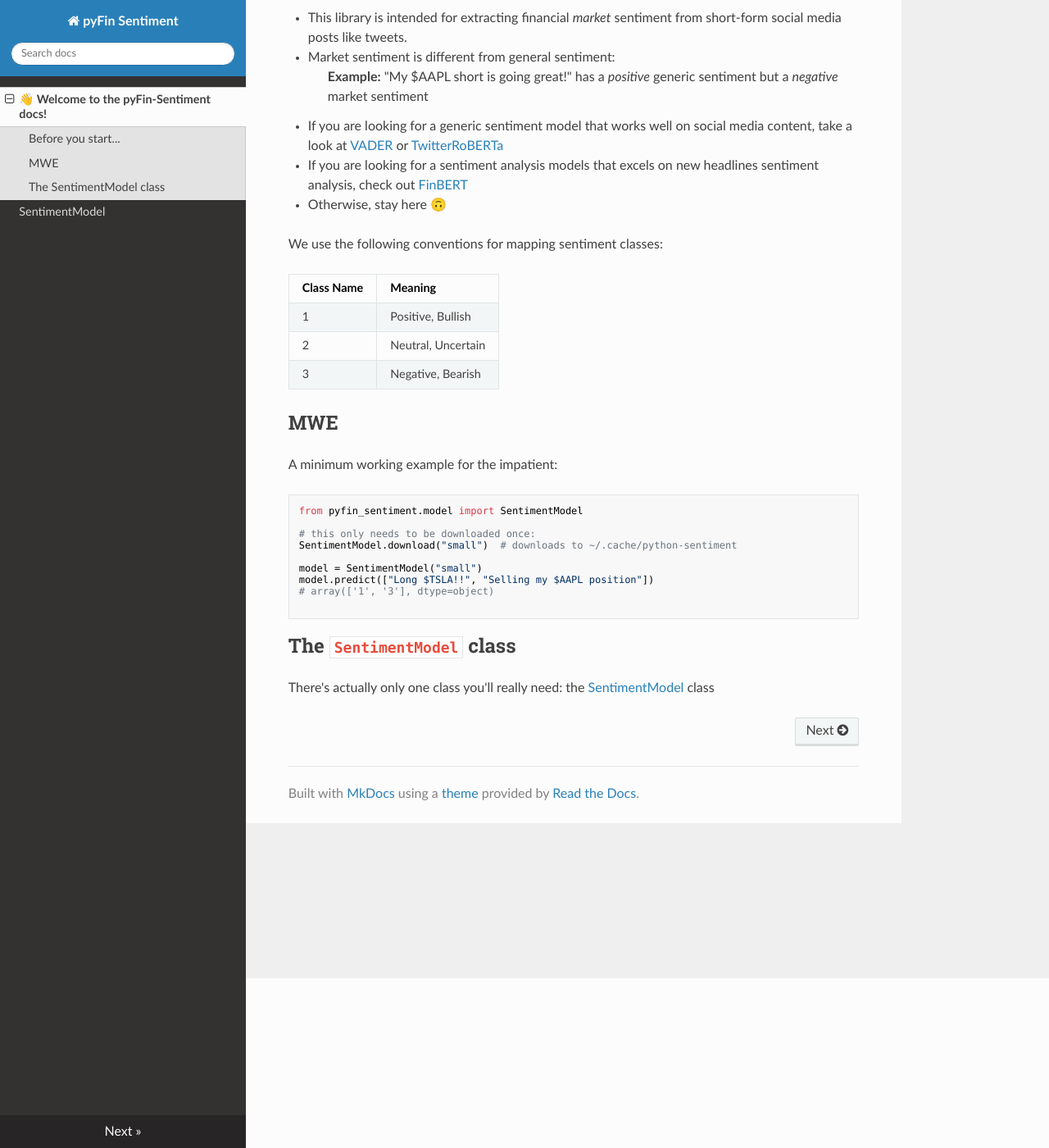
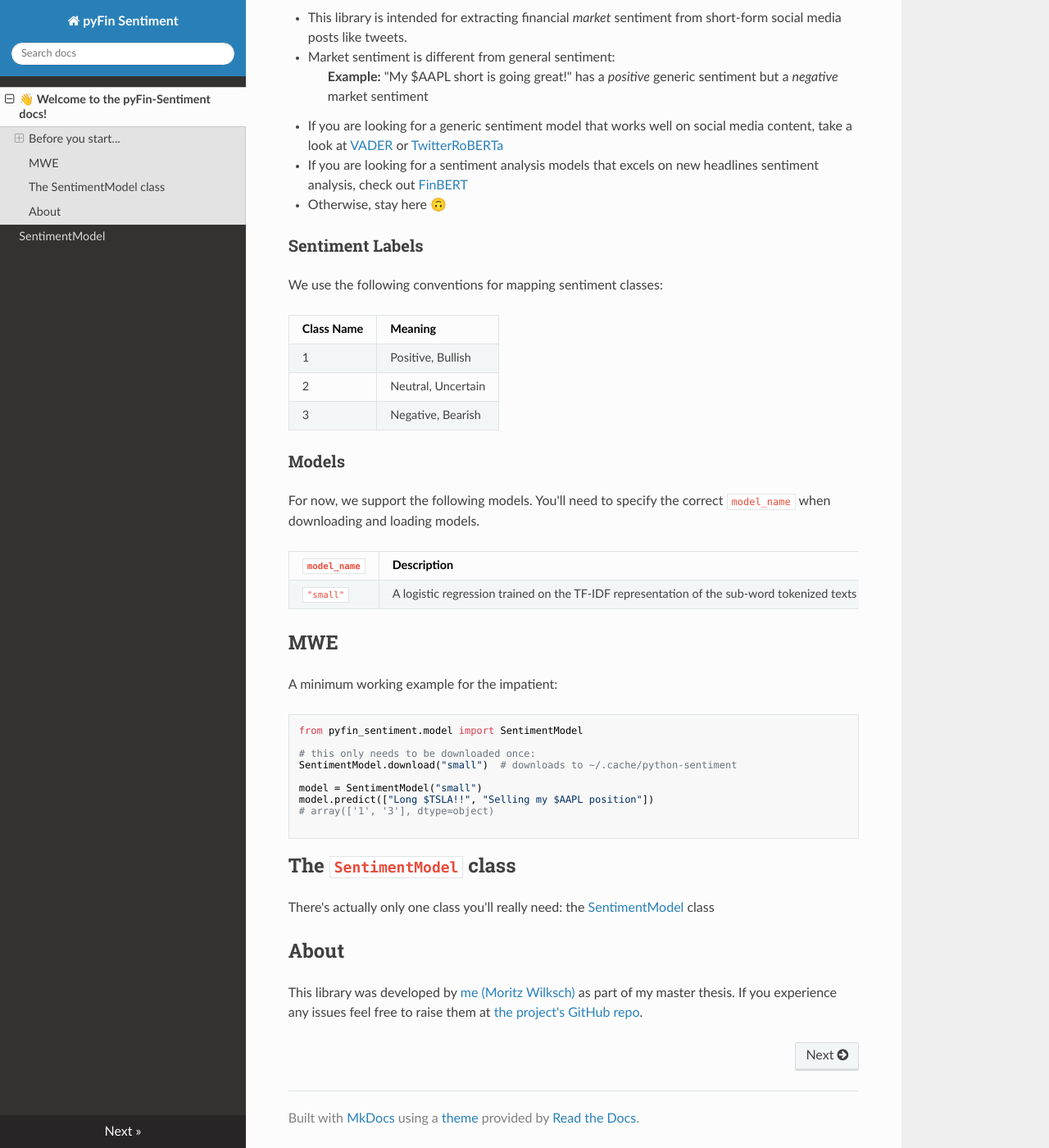
Before and after one commit to moritzwilksch/pyfin-sentiment, an MkDocs documentation site: the page built from docs/index.md, in a window 1280 px wide and 1400 px high, scrolled down 207 px. Shown: the whole window at 82% size. Built offline with MkDocs 1.6.1, drawn with Linux system fonts in a browser that asks for light colours; nearby versions of some CDN libraries.

Commit message:
add content + fmt

```diff
--- a/docs/index.md
+++ b/docs/index.md
@@ -8,6 +8,8 @@
 - If you are looking for a sentiment analysis models that excels on new headlines sentiment analysis, check out [FinBERT](https://huggingface.co/ProsusAI/finbert)
 - Otherwise, stay here 🙃
 
+
+### Sentiment Labels
 We use the following conventions for mapping sentiment classes:
 
 | Class Name | Meaning |
@@ -15,6 +17,14 @@
 |1| Positive, Bullish |
 |2| Neutral, Uncertain |
 |3| Negative, Bearish |
+
+### Models
+
+For now, we support the following models. You'll need to specify the correct `model_name` when downloading and loading models.
+
+| `model_name` | Description |
+| --- | ---
+| `"small"` | A logistic regression trained on the TF-IDF representation of the sub-word tokenized texts |
 
 ## MWE
 A minimum working example for the impatient:
@@ -32,3 +42,7 @@
 
 ## The `SentimentModel` class
 There's actually only one class you'll really need: the [SentimentModel](SentimentModel.md) class
+
+
+## About
+This library was developed by [me (Moritz Wilksch)](https://github.com/moritzwilksch) as part of my master thesis. If you experience any issues feel free to raise them at [the project's GitHub repo](https://github.com/moritzwilksch/pyfin-sentiment).
--- a/mkdocs.yml
+++ b/mkdocs.yml
@@ -10,7 +10,6 @@
           options:
             show_source: false
             separate_signature: true
-            docstring_section_style: table
-
+            show_signature_annotations: true
 
   - search
```
Also changed, not shown: 2 other files.
